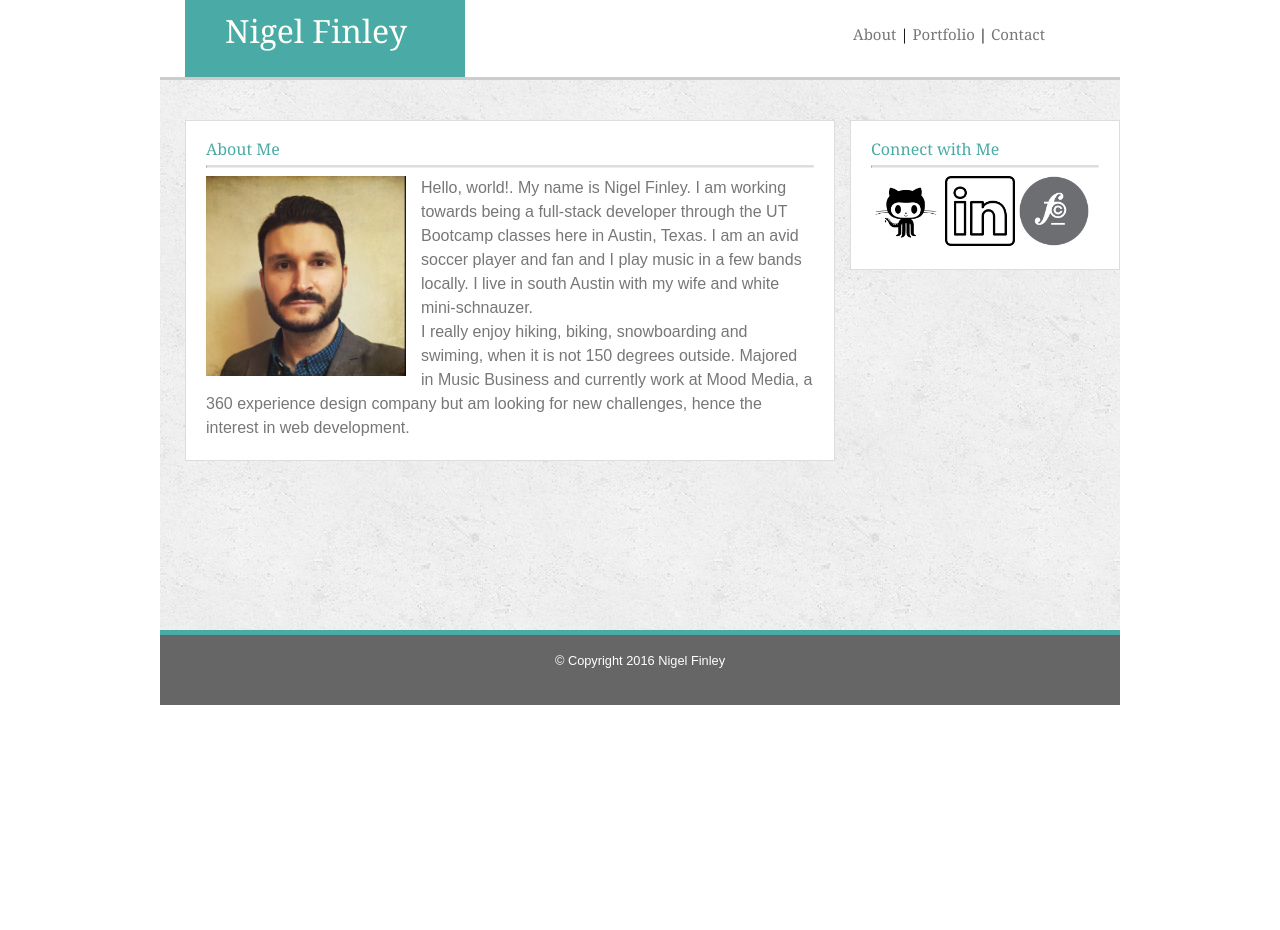
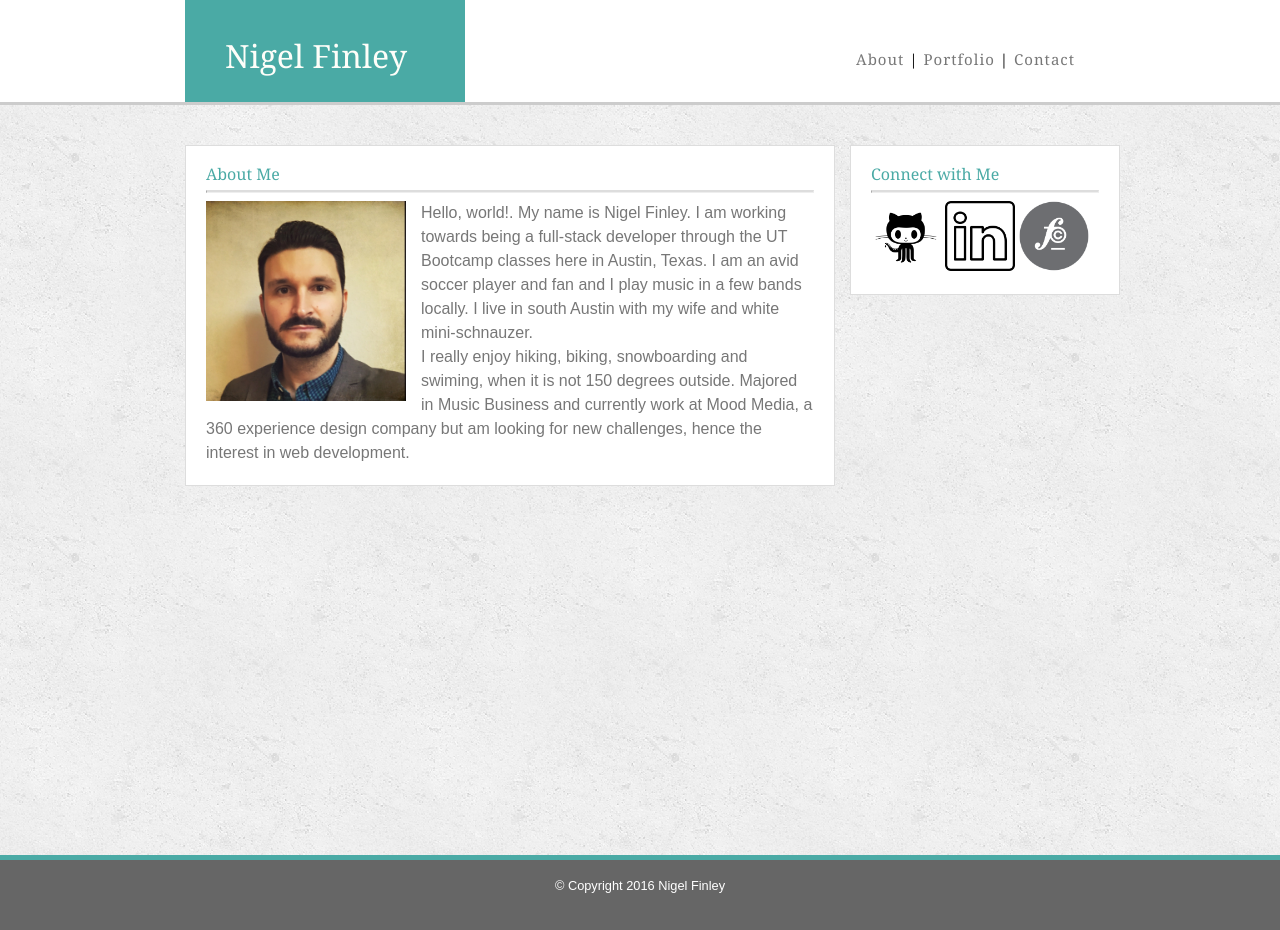
Before and after one commit to Nfinley/Basic-Portfolio, a PHP site: page / in a window 1280 px wide. Before the commit the page ends 705 px from the top, so only its background shows below. Run offline with PHP 8.4, Linux system fonts and the light colour scheme.

Commit message:
July 25th Evening Commit

```diff
--- a/assets/css/style.css
+++ b/assets/css/style.css
@@ -12,17 +12,6 @@ Main content border color: #dddddd
 */
 
 /*QUESTIONS:
--For the 'main content area being 960px, we are restricted on the
-margin we can put inbetween the section and aside. The images on the
-homework page look like they have a bigger margin on the left. Will
-what I have work?
-
--Issues with the background image: If I put it in the container (where the bio and
-the contact me section live) the image doesn't strecth across the container. If I put
-the image in the body tag I have an issue with image bleed in the header and footer.
-I also have an issue because the image needs a height and when more content is added
-bigger than the height it flows over. If I add a large height the whole page stays
-that way How should I approach?
 
 -When using the same style sheet for multiple html pages what is
 approach in order not to change things within the style sheet that
@@ -36,6 +25,16 @@ its own div
 
 TO DO:;
 -Tighten up bio content
+-Make Connect with Me hover do something like pop up text
+-Move main container to not include footer and header to allow for the footer and header
+to stretch. Try using position relative and then position absolute on footer and header
+-Look again at sticky footer after making change above.
+-Look up display: flex and learn if I can use it here;
+-USe fixed positioning to apply to footer (make it sticky)
+-PUT A container around the header and then specify the 960px
+
+-Tidy all html and CSS
+-Validate all code
 
 
 */
@@ -62,18 +61,10 @@ html, body {
 
 }*/
 
-
-/*Master container which contains everything on the page
-and the main content area is 960px wide*/
-.master-container {
-	margin: 0 auto;
-	/*Per the assignment specification the entire content area
-	must be 960px*/
-	width: 960px;
-	/*width: auto;*/
+body {
+	background: url(../images/concrete_seamless.png) center center;
 
 }
-
 
 
 header, h1, h2, h3, h4 {
@@ -87,9 +78,16 @@ header {
 	background-color: #ffffff;
 	border-bottom: solid #cccccc;
 	margin-top: -25px;
-	padding: 0 75px 0 25px;
-	/*margin-left: -100px;
-	margin-right: -100px; */
+	/*padding: 0 75px 0 25px;*/
+	width:100%;
+	margin:auto;
+}
+
+/*Header container which contains just the header and nav pieces
+and it is 960px wide*/
+.header-container {
+	width: 960px;
+	margin:auto;
 }
 
 /*Positions and styles the nav bar*/
@@ -97,8 +95,8 @@ nav {
 	font-size: 15px;
 	float: right;
 	margin-top: -50px;
-	/*margin-right: 125px;*/
-	/*letter-spacing: 5px; */
+	margin-right: 45px;
+	letter-spacing: 1px;
 
 }
 /*This stlyes my header which displays my name*/
@@ -108,6 +106,7 @@ h1 {
 	padding: 40px 40px 30px 40px;  /* This padding looks good */
 	width:200px;
 	margin:0;
+	margin-left:25px;
 	font-size: 2em;
 	/*put a box shadow on the mouse hover here*/
 }
@@ -150,10 +149,12 @@ and the content will live inside of this*/
 .container {
 	width:960px;
 	height: 600px;
-	background: url(../images/concrete_seamless.png) center center;
+	/*background: url(../images/concrete_seamless.png) center center;*/
 	/*background-size: cover;*/
 	min-height: 100%;
 	margin-bottom: -50px;
+	margin-left: auto;
+	margin-right: auto;
 
 
 }
--- a/index.html
+++ b/index.html
@@ -19,15 +19,17 @@ making a basic portfolio site to include (within the index page):
 </head>
 
 <body>
-    <!-- Master container for the entire page -->
-    <div class="master-container">
+    <!-- Create a header container that is the width of the section etc -->
     <header>
+        <!-- A header-container that is the width of the project requirements, to make the content align -->
+        <div class="header-container">
             <!-- Header line for the page -->
             <h1> Nigel Finley </h1>
             <!-- Nav bar for page -->
             <nav>
                 <a href="index.html">About</a> | <a href="portfolio.html">Portfolio</a> | <a href="contact.html">Contact</a>
             </nav>
+        </div>
     </header>
     <div class="container">
         <!-- This section contains the bio information; figure out how to make this work for all html pages -->
@@ -64,7 +66,6 @@ making a basic portfolio site to include (within the index page):
     <footer>
         <p class="footer"> &copy; Copyright 2016 Nigel Finley </p>
     </footer>
-    </div>
 </body>
 
 </html>
```
Also changed, not shown: contact.html (+5 -3 lines), portfolio.html (+4 -3 lines). Lines whose indentation alone changed are shown as unchanged.
